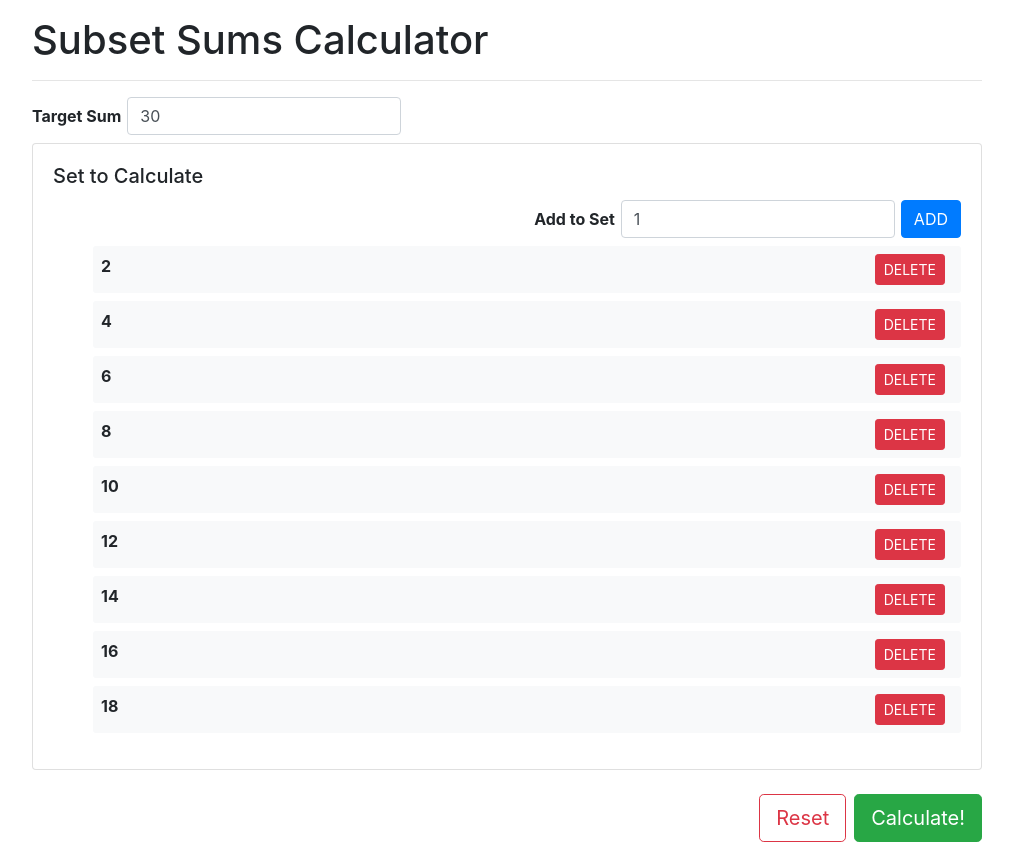
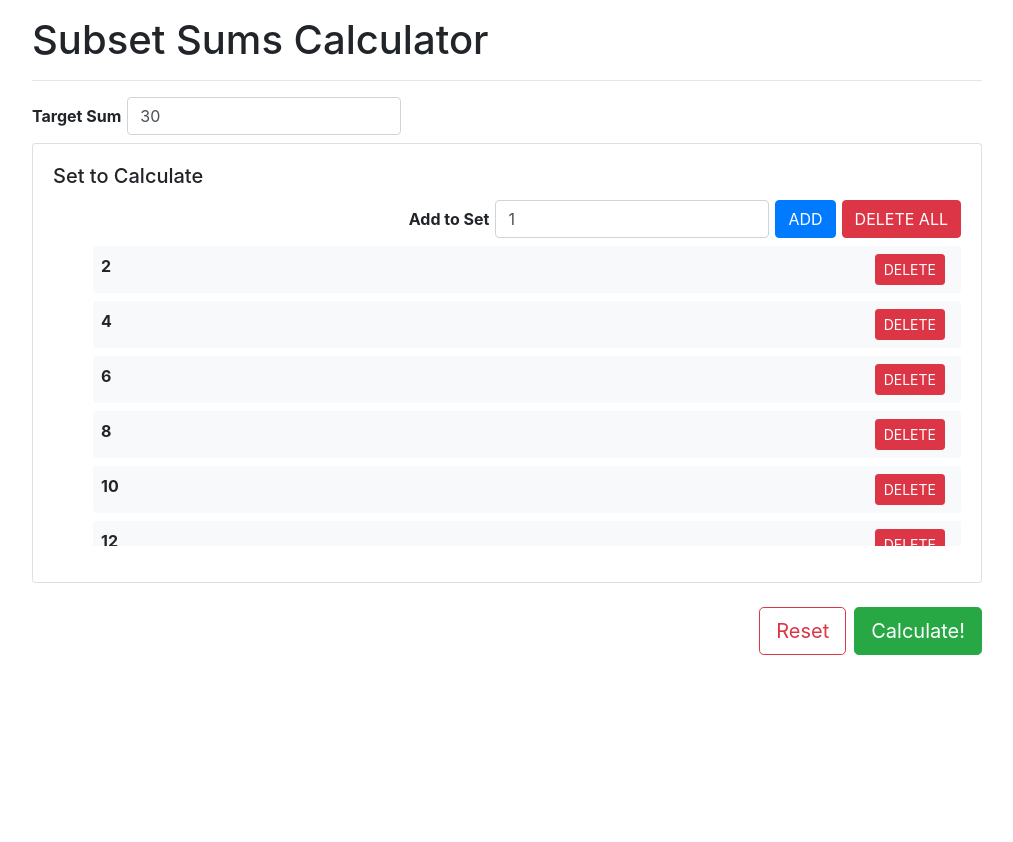
Before and after one commit to mdelally/subset-sums-calculator, a Vue app: page / in a window 1280 px wide. Shown: the whole page, without its empty margins (133-1146 px from the left). After the commit the page ends 800 px from the top, so only its background shows below. Built offline with nearby package versions, Linux system fonts and the light colour scheme.

Commit message:
Interface clean up; delete all from set; calculation time

```diff
--- a/src/components/Calculator.vue
+++ b/src/components/Calculator.vue
@@ -29,8 +29,17 @@
 
         <div class="card my-3" v-if="result.length > 0">
             <div class="card-body">
-                <h5 class="card-title">Results ({{ result.length }})</h5>
-                <pre><code class="code">{{ result }}</code></pre>
+                <h5 class="card-title">
+                    Results ({{ result.length + ' generated in ' + calcTime + 'ms' }})
+                </h5>
+                <ul class="p-0">
+                    <li v-for="(r, index) in result"
+                        class="d-flex justify-content-between bg-light p-2 pr-3 ml-0"
+                        :key="'result_' + index"
+                    >
+                        {{ r }}
+                    </li>
+                </ul>
             </div>
         </div>
 
@@ -54,20 +63,25 @@ export default {
       target: 30,
       result: [],
       calculations: 0,
+      calcTime: 0
     };
   },
 
   methods: {
     calculate() {
-      this.result = [];
+      this.reset();
       this.findSubsetSums(this.set, this.target);
     },
     reset() {
       this.result = [];
       this.calculations = 0;
+      this.calcTime = 0;
     },
     findSubsetSums(set, target, partial) {
+      let start = performance.now();
+
       this.calculations += 1;
+
       let sum;
       let num;
       let remaining;
@@ -88,6 +102,8 @@ export default {
         this.findSubsetSums(remaining, target, partial.concat([num]));
       }
 
+      let finish = performance.now();
+      this.calcTime = finish - start;
       return this.result;
     },
     dedupeArray(arr) {
--- a/src/components/NumberList.vue
+++ b/src/components/NumberList.vue
@@ -21,8 +21,13 @@
                 >
                     ADD
                 </button>
+                <button class="add-btn btn btn-danger btn-md"
+                        @click.prevent="set = []"
+                >
+                    DELETE ALL
+                </button>
             </div>
-            <ul>
+            <ul class="number-list" id="list">
                 <li v-for="(n, index) in set"
                     class="d-flex justify-content-between bg-light p-2 pr-3"
                     :key="'num_' + index"
@@ -55,6 +60,11 @@ export default {
     addNumToSet() {
       this.set.push(this.newNum);
       this.newNum = 1;
+
+      let list = document.getElementById("list");
+      this.$nextTick(() => {
+        list.scrollTop = list.scrollHeight;
+      });
     },
     deleteNumFromSet(index) {
       this.set.splice(index, 1);
@@ -64,6 +74,11 @@ export default {
 </script>
 
 <style>
+    ul.number-list {
+        max-height: 300px;
+        overflow: scroll;
+    }
+
     div.form-inline > div.form-group label {
         margin-right: 6px;
     }
```
